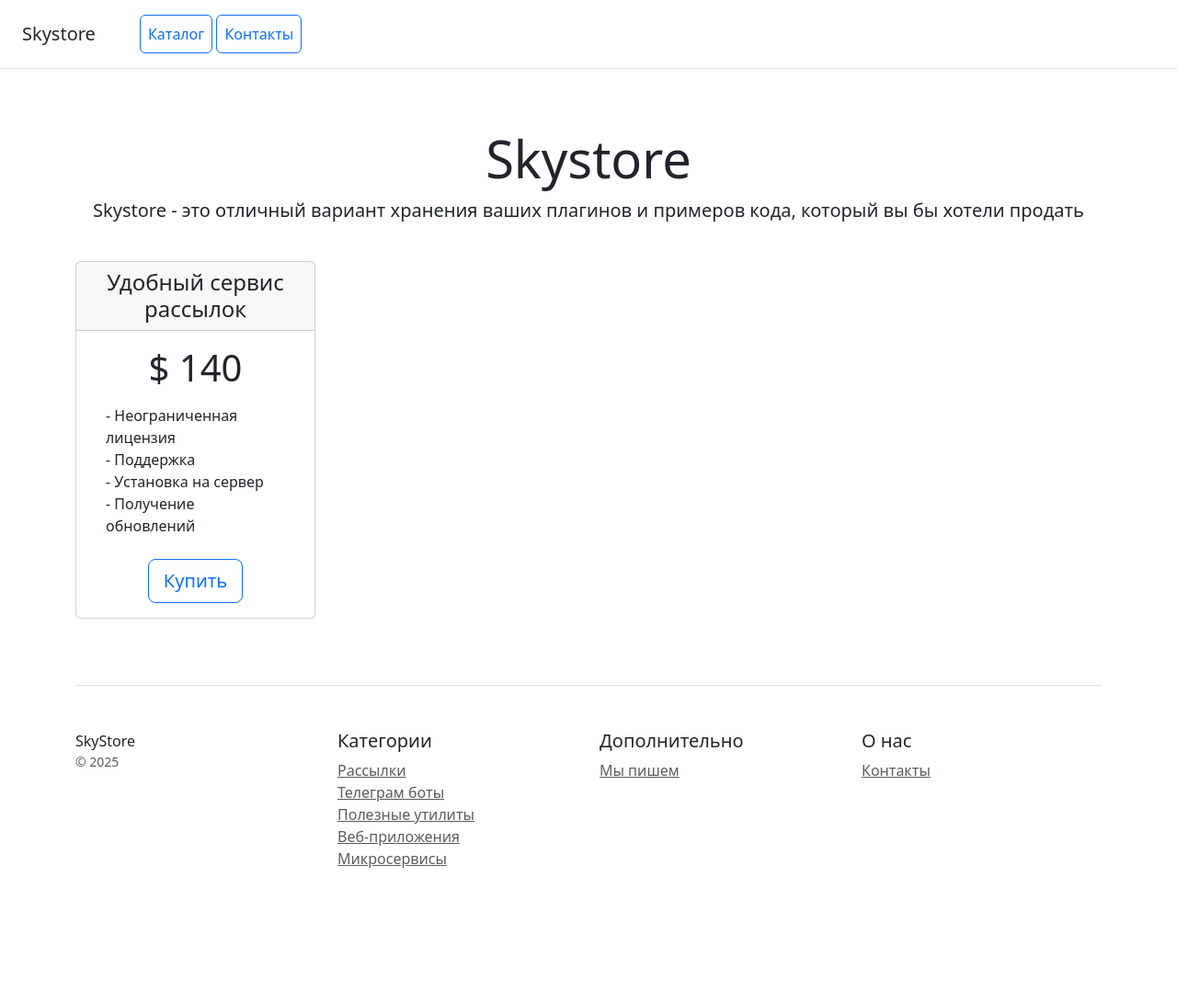
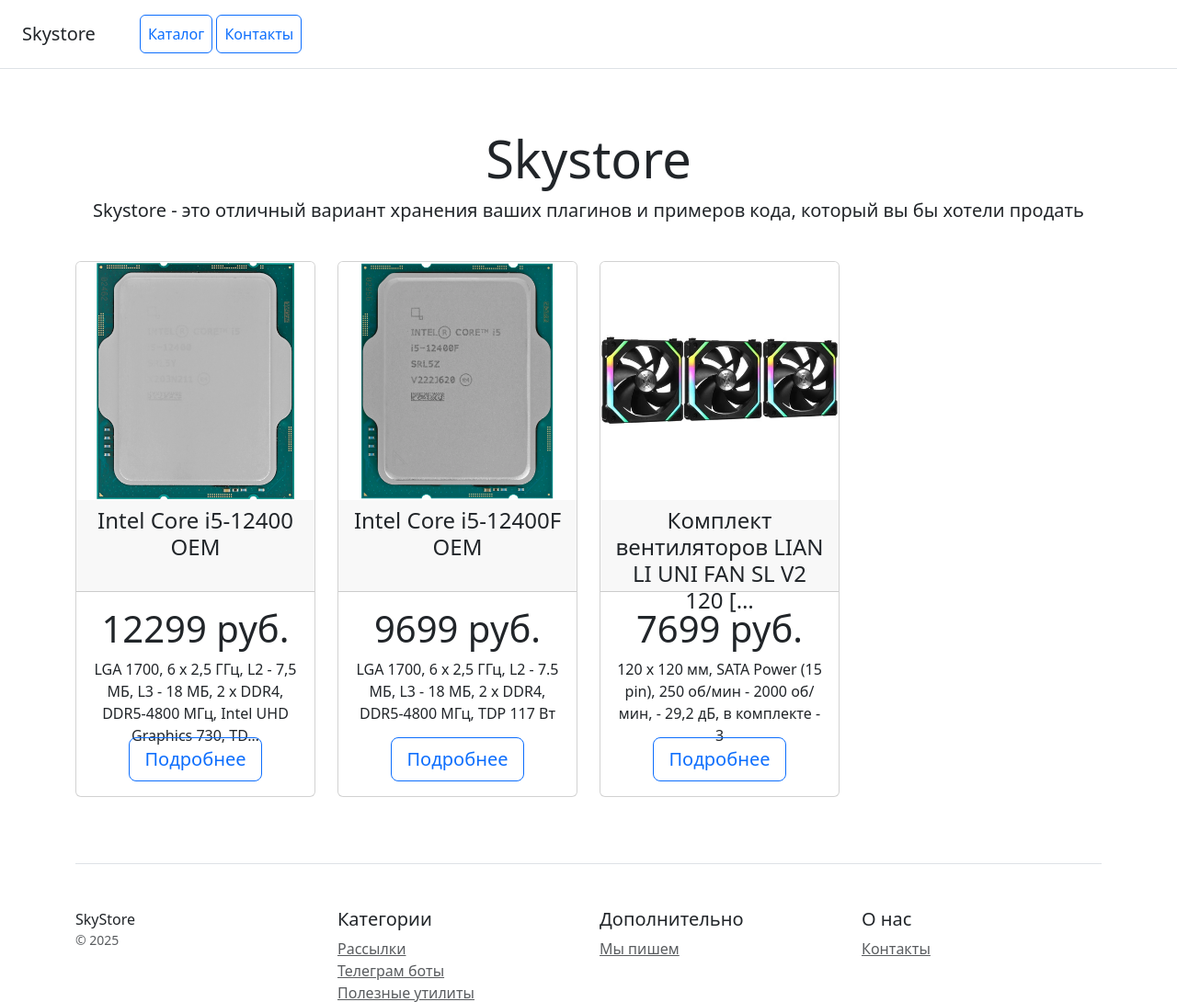
Before and after one commit to nex-kex/DjangoApp, a Django app: page / in a window 1280 px wide. Shown: the top 1090 px of the page at 92% size. Before the commit the page ends 944 px from the top, so only its background shows below. Run offline with Django 5.2, Linux system fonts and the light colour scheme; data comes from the database, SQL or seed files in the repository; some libraries are stand-ins or nearby versions.

Commit message:
Main page

```diff
--- a/catalog/templates/catalog/home.html
+++ b/catalog/templates/catalog/home.html
@@ -10,22 +10,24 @@
 </div>
 
 <div class="row text-center">
+    {% for product in products %}
     <div class="col-3">
+
         <div class="card mb-4 box-shadow">
-            <div class="card-header">
-                <h4 class="my-0 font-weight-normal">Удобный сервис рассылок</h4>
+            <img src="/media/{{ product.image }}" class="card-img" alt="">
+            <div class="card-header" style="height: 100px">
+                <h4 class="my-0 font-weight-normal">{{ product.name | truncatechars:50}}</h4>
             </div>
             <div class="card-body">
-                <h1 class="card-title pricing-card-title">$ 140</h1>
-                <ul class="list-unstyled mt-3 mb-4 text-start m-3">
-                    <li>- Неограниченная лицензия</li>
-                    <li>- Поддержка</li>
-                    <li>- Установка на сервер</li>
-                    <li>- Получение обновлений</li>
-                </ul>
-                <button type="button" class="btn btn-lg btn-block btn-outline-primary">Купить</button>
+                <h1 class="card-title pricing-card-title">
+                    {{ product.price }} руб.
+                </h1>
+                <p style="height: 70px">{{ product.description | truncatechars:100}}</p>
+                <a href="product_details/{{ product.id }}"
+                   class="btn btn-lg btn-block btn-outline-primary">Подробнее</a>
             </div>
         </div>
     </div>
+    {% endfor %}
 </div>
 {% endblock %}
--- a/catalog/views.py
+++ b/catalog/views.py
@@ -4,7 +4,10 @@
 
 
 def home(request):
-    return render(request, "catalog/home.html")
+    context = {
+        "products": Product.objects.all()
+    }
+    return render(request, "catalog/home.html", context)
 
 
 def contacts(request):
--- a/catalog_fixture.json
+++ b/catalog_fixture.json
@@ -25,39 +25,39 @@
   },
   {
     "model": "catalog.product",
-    "pk": 1,
+    "pk": 5,
     "fields": {
-        "name": "AMD Ryzen 7 7800X3D OEM",
-        "description": "AM5, 8 x 4,2 ГГц, L2 - 8 МБ, L3 - 96 МБ, 2 х DDR5-5200 МГц, AMD Radeon Graphics, TDP 120 Вт",
-        "image": "",
-        "category": 1,
-        "price": 37799,
+      "name": "Комплект вентиляторов LIAN LI UNI FAN SL V2 120 [G99.12SLV23B.R0]",
+      "description": "120 x 120 мм, SATA Power (15 pin), 250 об/мин - 2000 об/мин, - 29,2 дБ, в комплекте - 3",
+      "image": "catalog/media/245b9c2a2cf30b7631961ffac5970e7ceaec850f9d4decac67469d320edf8652.jpg.webp",
+      "category": 3,
+      "price": 7699,
       "created_at": "2025-05-24",
       "updated_at": "2025-05-24"
     }
   },
   {
     "model": "catalog.product",
-    "pk": 2,
+    "pk": 6,
     "fields": {
-        "name": "AMD Ryzen 5 7500F OEM",
-        "description": "AM5, 6 x 3.7 ГГц, L2 - 6 МБ, L3 - 32 МБ, 2 х DDR5-5200 МГц, TDP 65 Вт",
-        "image": "",
+      "name": "Intel Core i5-12400F OEM",
+      "description": "LGA 1700, 6 x 2,5 ГГц, L2 - 7.5 МБ, L3 - 18 МБ, 2 х DDR4, DDR5-4800 МГц, TDP 117 Вт",
+      "image": "catalog/media/200e4a08e74afcc3cf1d54d47b758cbbf14c71973a64009553347d2b234b5af4.jpg.webp",
       "category": 1,
-        "price": 13799,
+      "price": 9699,
       "created_at": "2025-05-24",
       "updated_at": "2025-05-24"
     }
   },
   {
     "model": "catalog.product",
-    "pk": 3,
+    "pk": 7,
     "fields": {
-        "name": "Palit GeForce RTX 4060 Infinity 2 [NE64060019P1-1070L]",
-        "description": "PCIe 4,0 8 ГБ GDDR6, 128 бит, 3 x DisplayPort, HDMI, GPU 1830 МГц",
-        "image": "",
-        "category": 2,
-        "price": 30999,
+      "name": "Intel Core i5-12400 OEM",
+      "description": "LGA 1700, 6 x 2,5 ГГц, L2 - 7,5 МБ, L3 - 18 МБ, 2 х DDR4, DDR5-4800 МГц, Intel UHD Graphics 730, TDP 117 Вт",
+      "image": "catalog/media/13695d4cf06fee91b4ae558e71766270e404a3234357dea01f294deae7cae632.jpg.webp",
+      "category": 1,
+      "price": 12299,
       "created_at": "2025-05-24",
       "updated_at": "2025-05-24"
     }
```
Also changed, not shown: media/catalog/media/12d4639330e37b528d4e33fd9f5389f6acdb14f3186ca8cb9dd49d74a5d095f7.jpg.webp (added), media/catalog/media/13695d4cf06fee91b4ae558e71766270e404a3234357dea01f294deae7cae632.jpg.webp (added), media/catalog/media/eb1420229e247b134b87beffcf77d21bc981b5abbf8b9012ecbbc778f675e083.jpg.webp (added). Lines whose indentation alone changed are shown as unchanged.
